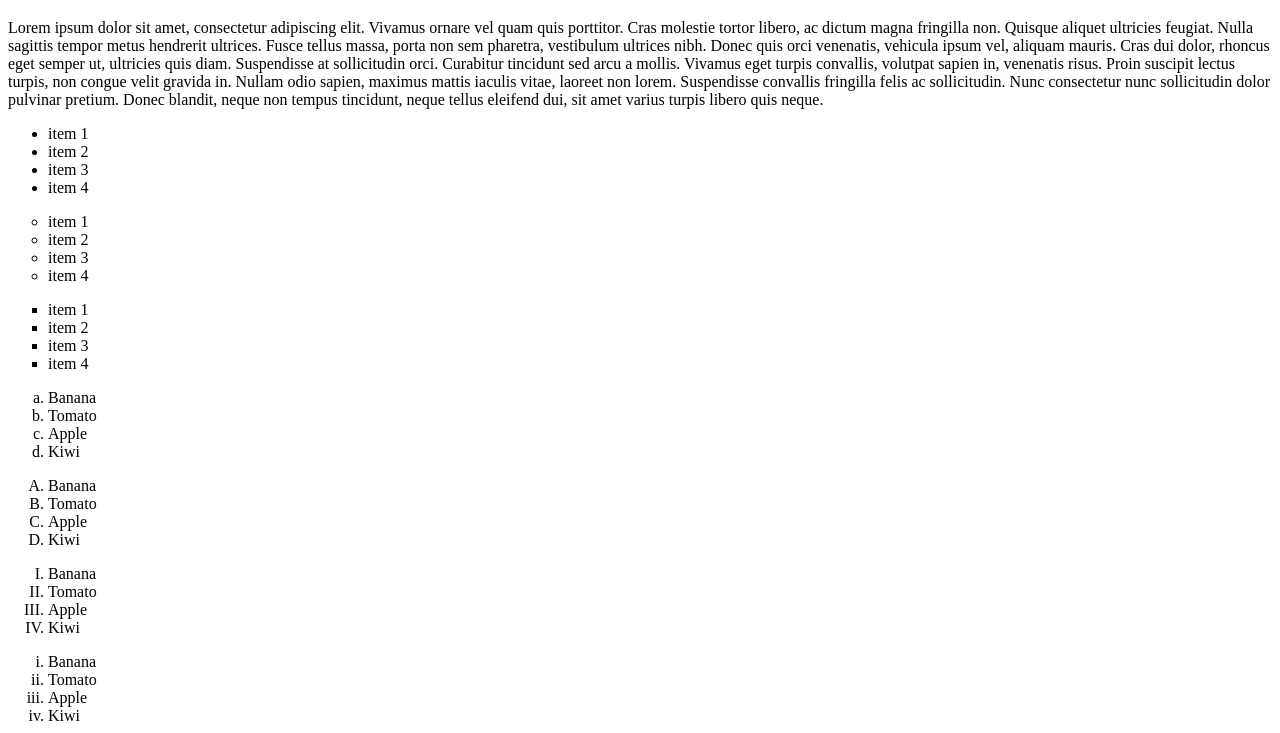
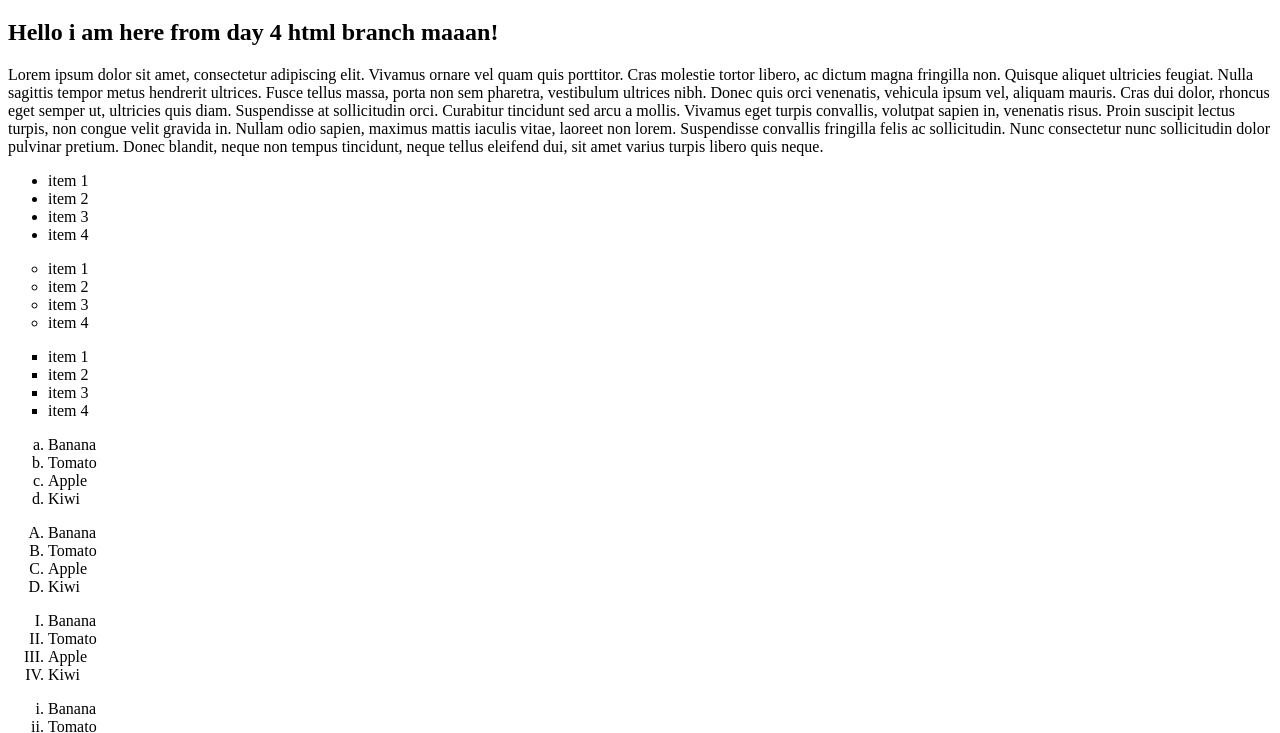
Before and after one commit to PatrickRoethe/Week-1, a plain HTML site: page index.html in a window 1280 px wide. Shown: the part 61-794 px from the top of the page. Drawn offline with Linux system fonts and the light colour scheme.

Commit message:
I added header 2, and started working on a secondary branch called day4

```diff
--- a/index.html
+++ b/index.html
@@ -20,6 +20,7 @@
 
 <body>
     <h1>header 1</h1>
+    <h2> Hello i am here from day 4 html branch maaan!</h2>
     <p>Lorem ipsum dolor sit amet, consectetur adipiscing elit. Vivamus ornare vel quam quis porttitor. Cras molestie
         tortor libero, ac dictum magna fringilla non. Quisque aliquet ultricies feugiat. Nulla sagittis tempor metus
         hendrerit ultrices. Fusce tellus massa, porta non sem pharetra, vestibulum ultrices nibh. Donec quis orci
```
